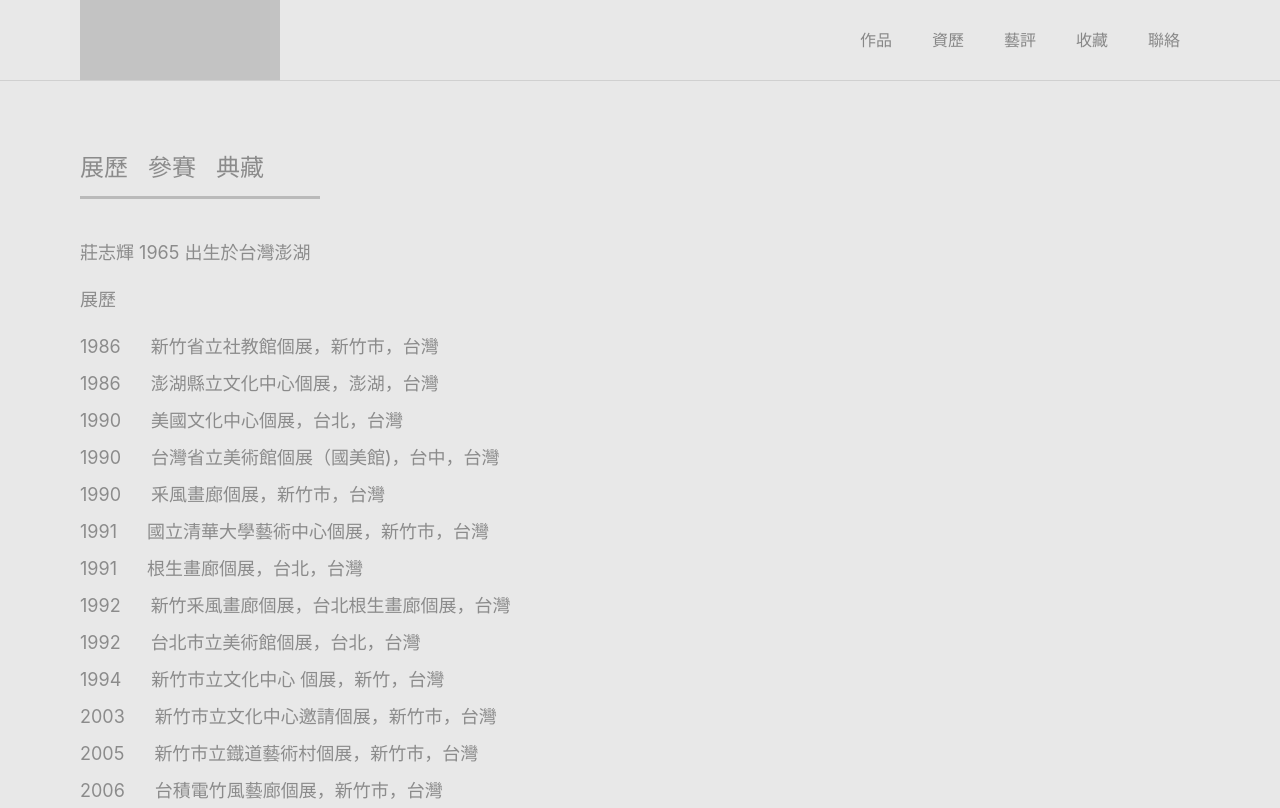
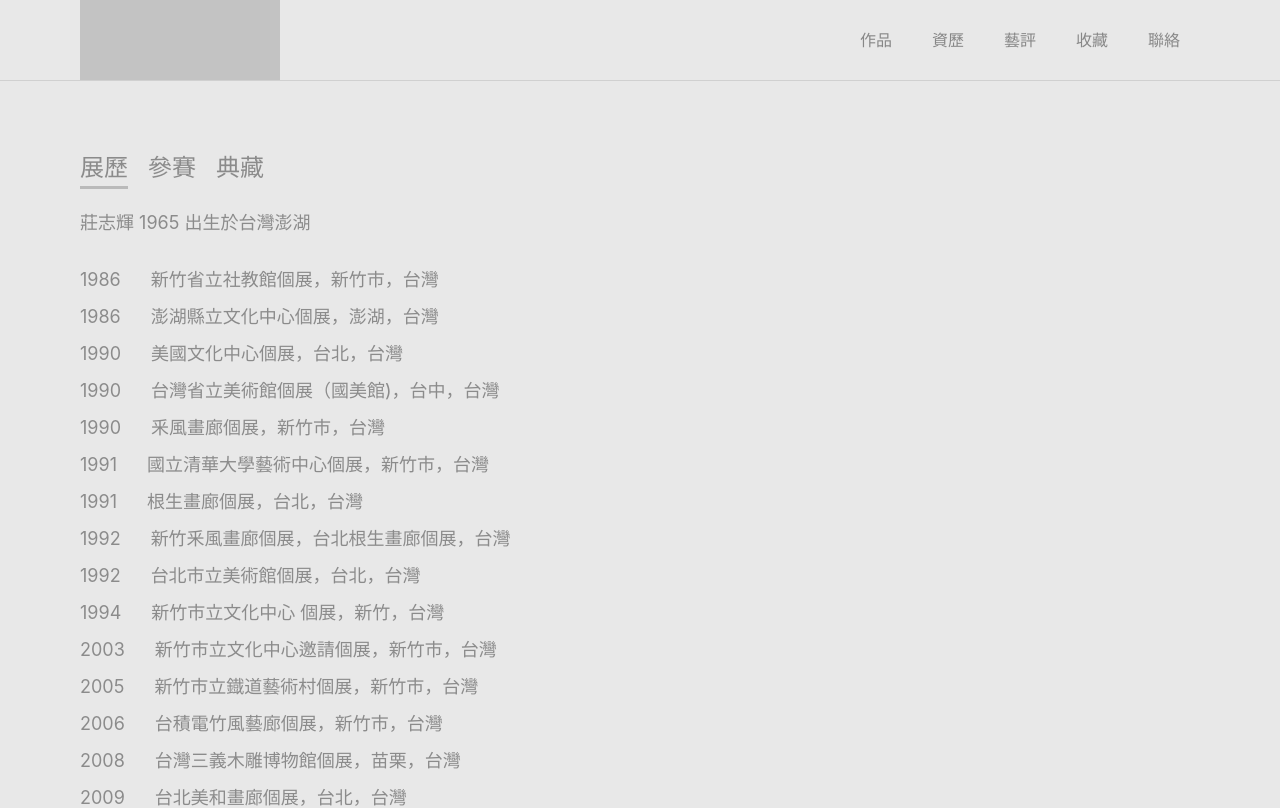
Before and after one commit to JustinPanCasetoMe/chuangchihhui-galery, a React (Vite) app in the folder ChuangChihHui-Galery-Main/: page /experiences in a window 1280 px wide. Shown: the top 808 px of the page. Built offline with nearby package versions, Linux system fonts and the light colour scheme.

Commit message:
Create Experiences pages three tab

```diff
--- a/ChuangChihHui-Galery-Main/src/App.css
+++ b/ChuangChihHui-Galery-Main/src/App.css
@@ -1,5 +1,9 @@
 #root {
   max-width: 1280px;
+}
+
+.pointer:hover{
+  cursor: pointer;
 }
 
 .Logo{
@@ -18,6 +22,18 @@
 
 .title-btm{
   border-bottom: 3px solid rgba(0, 0, 0, 0.2);
+}
+
+.catergory{
+  width: 80px;
+  border-bottom: 3px solid rgba(0, 0, 0, 0.2);
+  padding-bottom: 10px;
+  margin-bottom: 10px;
+  font-weight: bold;
+}
+
+.fw-b{
+  font-weight: bold;
 }
 
 .fw{
@@ -64,12 +80,24 @@
   margin-right: 30px;
 }
 
+.mg-b-10{
+  margin-bottom: 10px;
+}
+
 .mg-subtitle{
-  margin-bottom: 20px;
+  margin-bottom: 30px;
 }
 
 .mg-list{
   margin-bottom: 10px;
+}
+
+.bd-bm-unActive{
+  border-bottom: none;
+}
+
+.bd-bt-active{
+  border-bottom: 3px solid rgba(0, 0, 0, 0.2);
 }
 
 .dib{
--- a/ChuangChihHui-Galery-Main/src/App.jsx
+++ b/ChuangChihHui-Galery-Main/src/App.jsx
@@ -4,6 +4,9 @@ import Footer from './components/Footer'
 import { Route, Routes } from 'react-router'
 import { Portfolio, Experiences, Critics, Collections, Contacts, Home } from './pages'
 import exhibition from './datas/exhibition.json'
+import competition from './datas/competition.json'
+import archive from './datas/archive.json'
+
 
 function App() {
 
@@ -18,8 +21,8 @@ function App() {
           element={
             <Experiences
               exhibition={exhibition}
-              // competition={competition}
-              // archive={archive}
+              competition={competition}
+              archive={archive}
             />}></Route>
         <Route path='/critics' element={<Critics />}></Route>
         <Route path='/collections' element={<Collections />}></Route>
--- /dev/null
+++ b/ChuangChihHui-Galery-Main/src/datas/archive.json
@@ -0,0 +1,42 @@
+[
+    {
+        "year": 1979,
+        "competition":"台灣省工藝展第一名"
+    },
+    {
+        "year": 1980,
+        "competition":"榮膺澎湖縣優秀青年"
+    },
+    {
+        "year": 1989,
+        "competition":"全日展本會獎"
+    },
+    {
+        "year": 1991,
+        "competition":"中華民國新展望入選"
+    },
+    {
+        "year": 2011,
+        "competition":"新竹美展立體類 『竹塹獎』第一名"
+    },
+    {
+        "year": 2011,
+        "competition":"台灣迴藝森林國際木雕現場創作 第一名"
+    },
+    {
+        "year": 2011,
+        "competition":"台灣小琉球木雕現場比賽 第一名"
+    },
+    {
+        "year": 2012,
+        "competition":"桃城美展雕塑類 第一名"
+    },
+    {
+        "year": 2012,
+        "competition":"台灣小琉球木雕現場比賽 第一名"
+    },
+    {
+        "year": 2014,
+        "competition":"12th Oita Asian Sculpture Exhibition入選"
+    }
+]
--- /dev/null
+++ b/ChuangChihHui-Galery-Main/src/datas/competition.json
@@ -0,0 +1,42 @@
+[
+    {
+        "year": 1979,
+        "competition":"台灣省工藝展第一名"
+    },
+    {
+        "year": 1980,
+        "competition":"榮膺澎湖縣優秀青年"
+    },
+    {
+        "year": 1989,
+        "competition":"全日展本會獎"
+    },
+    {
+        "year": 1991,
+        "competition":"中華民國新展望入選"
+    },
+    {
+        "year": 2011,
+        "competition":"新竹美展立體類 『竹塹獎』第一名"
+    },
+    {
+        "year": 2011,
+        "competition":"台灣迴藝森林國際木雕現場創作 第一名"
+    },
+    {
+        "year": 2011,
+        "competition":"台灣小琉球木雕現場比賽 第一名"
+    },
+    {
+        "year": 2012,
+        "competition":"桃城美展雕塑類 第一名"
+    },
+    {
+        "year": 2012,
+        "competition":"台灣小琉球木雕現場比賽 第一名"
+    },
+    {
+        "year": 2014,
+        "competition":"12th Oita Asian Sculpture Exhibition入選"
+    }
+]
--- a/ChuangChihHui-Galery-Main/src/datas/exhibition.json
+++ b/ChuangChihHui-Galery-Main/src/datas/exhibition.json
@@ -150,7 +150,8 @@
     {
         "year": 2022,
         "exhibition":"Walking the Cosmos : Interpreting Urban Reverance Group Exhibition, Voelkee Orth Museum, New York, USA"
-    },{
+    },
+    {
         "year": 2024,
         "exhibition":"新竹市文化局-春風吹又起 莊志輝薪傳展，新竹市，台灣"
     }
--- a/ChuangChihHui-Galery-Main/src/pages/Experiences.jsx
+++ b/ChuangChihHui-Galery-Main/src/pages/Experiences.jsx
@@ -1,6 +1,8 @@
-import React from 'react'
+import React, { useState } from 'react'
 
-const Experiences = ( { exhibition = [] } ) => {
+const Experiences = ({ exhibition = [], competition = [], archive = [] }) => {
+
+  const [visibleSection, setVisibleSection] = useState('exhibition');
 
   const exhibitionRender = exhibition.map((item, index) => {
     return(
@@ -11,18 +13,85 @@ const Experiences = ( { exhibition = [] } ) => {
     )
   })
 
+  const competitionRender = competition.map((item, index) => {
+    return(
+      <div key={index} className='df mg-list'>
+        <h3 className='mg-r-30'>{item.year}</h3>
+        <h3>{item.competition}</h3>
+      </div>
+    )
+  })
+
+  const archiveRender = archive.map((item, index) => {
+    return(
+      <div key={index} className='df mg-list'>
+        <h3 className='mg-r-30'>{item.year}</h3>
+        <h3>{item.competition}</h3>
+      </div>
+    )
+  })
+
+  const handleSectionToggle = (section) =>{
+    setVisibleSection(visibleSection === section ? null : section)
+  }
+
   return (
     <div>
-      <ul className='df title-btm pd-b-title w-auto' style={{width:'240px', marginBottom:'40px'}}>
-        <li className='mg-r-20'><h2>展歷</h2></li>
-        <li className='mg-r-20'><h2>參賽</h2></li>
-        <li className='mg-r-20'><h2>典藏</h2></li>
+      <ul className='df pd-b-title mg-b-10 w-auto'>
+        <li
+          className={`
+            mg-r-20
+            ${visibleSection === 'exhibition' ? 'bd-bt-active' : '' }
+            pointer
+          `}
+          onClick={() => handleSectionToggle('exhibition')}>
+          <h2>展歷</h2>
+        </li>
+        <li
+          className={`
+            mg-r-20
+            ${visibleSection === 'competition' ? 'bd-bt-active' : '' }
+            pointer
+          `}
+          onClick={() => handleSectionToggle('competition')}>
+          <h2>參賽</h2>
+        </li>
+        <li
+          className={`
+            mg-r-20
+            ${visibleSection === 'archive' ? 'bd-bt-active' : '' }
+            pointer
+          `}
+          onClick={() => handleSectionToggle('archive')}>
+          <h2>典藏</h2>
+        </li>
       </ul>
 
       <h3 className='mg-subtitle'>莊志輝 1965 出生於台灣澎湖</h3>
 
-      <h3 className='mg-subtitle'>展歷</h3>
-      {exhibitionRender}
+      {/* Exhiition Record */}
+      {visibleSection === 'exhibition' && (
+        <>
+          {/* <h3 className='catergory'>展歷</h3> */}
+          {exhibitionRender}
+        </>
+      )}
+
+      {/* Competition Record */}
+      {visibleSection === 'competition' && (
+        <>
+          {/* <h3 className='catergory'>參賽</h3> */}
+          {competitionRender}
+        </>
+      )}
+
+      {/* Archive */}
+      {visibleSection === 'archive' && (
+        <>
+          {/* <h3 className='catergory'>典藏</h3> */}
+          {archiveRender}
+        </>
+      )}
 
     </div>
   )
```
